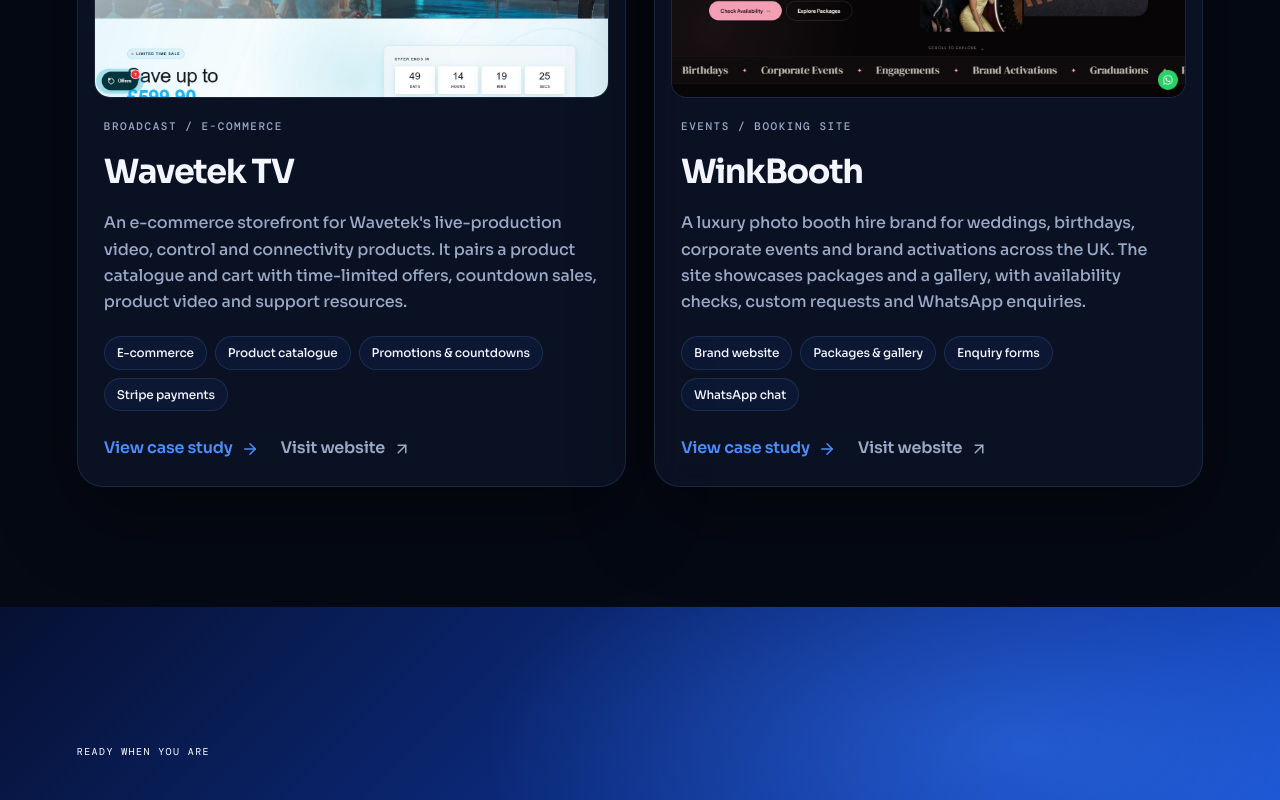
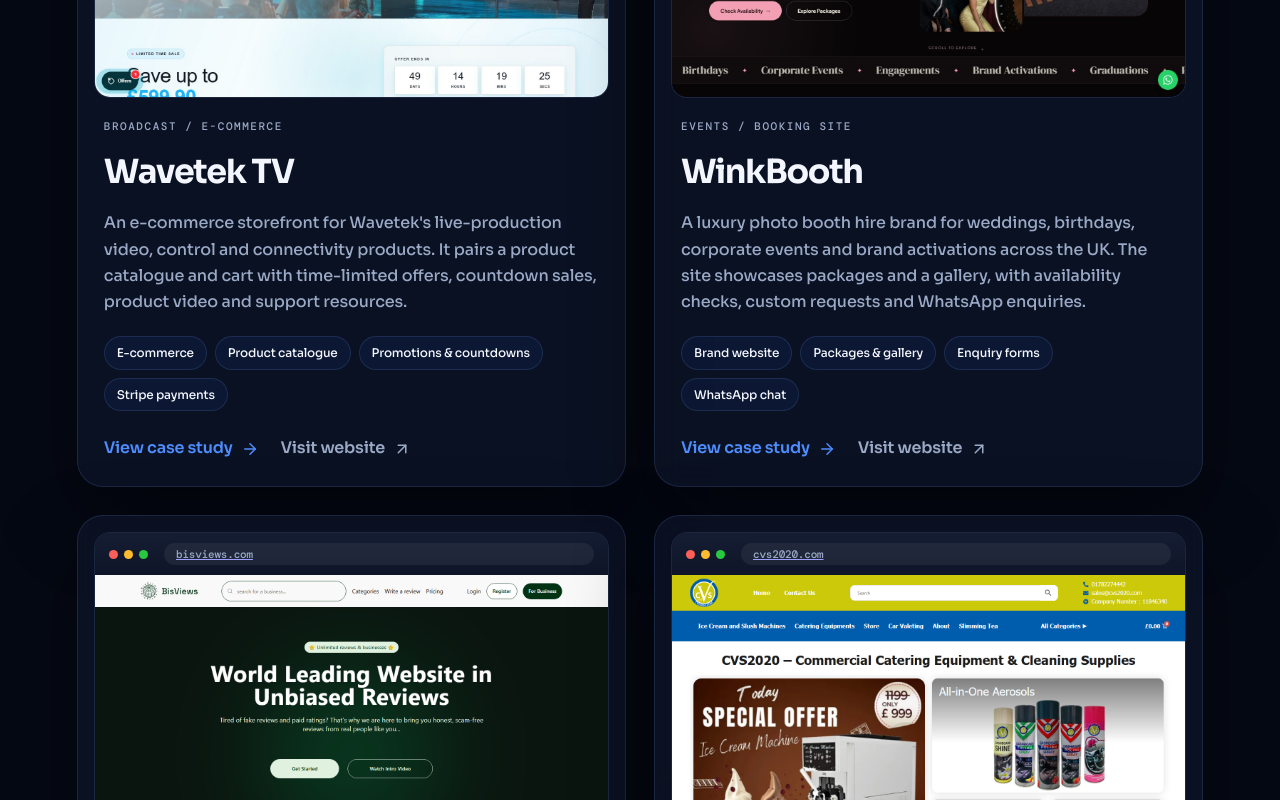
Before and after one commit to prodeveloperpy-hash/agancey, a React (Vite) app: page /work in a window 1280 px wide. Shown: the part 2000-2800 px from the top of the page. Built offline with nearby package versions, Linux system fonts and the light colour scheme; a web font is replaced by a local one.

Commit message:
work added

```diff
--- a/src/data/content.ts
+++ b/src/data/content.ts
@@ -207,6 +207,29 @@
   },
 ]
 
+/** Additional live websites displayed on the Work page. */
+type WorkProject = Pick<Project, 'name' | 'category' | 'overview' | 'url' | 'screenshot' | 'tags' | 'year'> & { slug?: string }
+
+export const workProjects: WorkProject[] = [
+  ...projects,
+  {
+    name:'BisViews',
+    category:'BUSINESS / REVIEW PLATFORM',
+    overview:'A business discovery and review platform where visitors search for companies, browse categories and share their experiences, with dedicated registration for businesses.',
+    url:'https://bisviews.com/',
+    screenshot:'/images/work/bisviews.png',
+    tags:['Business search', 'Categories', 'Customer reviews', 'Business registration'],
+  },
+  {
+    name:'CVS2020',
+    category:'RETAIL / E-COMMERCE',
+    overview:'An online store for commercial catering equipment and professional cleaning supplies, with product categories covering ice cream machines, slush machines and pressure washers.',
+    url:'https://cvs2020.com/',
+    screenshot:'/images/work/cvs2020.png',
+    tags:['E-commerce', 'Product catalogue', 'WordPress', 'WooCommerce'],
+  },
+]
+
 /** Supplied photos for service detail heroes. */
 export const serviceHeroImages: Record<string, ServiceImage> = {
   "solution-architecture": { src:"/images/services/heroes/solution-architecture.jpg", alt:"Team planning a technology architecture with connected AI and cloud systems" },
--- a/src/pages.tsx
+++ b/src/pages.tsx
@@ -21,7 +21,7 @@
 import aboutHero from './assets/about-hero.webp'
 import SiteNav from './SiteNav'
 import { ServiceImageLoop, BrandMark, brandsForTags, serviceTools, type BrandTool } from './components/ServiceImageLoop'
-import { projects, serviceImages, serviceHeroImages } from './data/content'
+import { projects, workProjects, serviceImages, serviceHeroImages } from './data/content'
 import { AnimatedNumber } from './components/motion-primitives/AnimatedNumber'
 import { BorderTrail } from './components/motion-primitives/BorderTrail'
 import { GlowEffect } from './components/motion-primitives/GlowEffect'
@@ -356,12 +356,14 @@
   return (
     <PageShell index="02" label="SELECTED WORK" heroImage={workHero} title={<>Products made to<br /><em>move the needle</em></>} intro="A selection of digital systems built around hard problems, real users, and measurable outcomes.">
       <section className="project-grid">
-        {projects.map(({ slug, name, category, overview, url, screenshot, tags, year }, index) => {
+        {workProjects.map(({ slug, name, category, overview, url, screenshot, tags, year }, index) => {
           const host = url ? url.replace(/^https?:\/\//, '').replace(/\/$/, '') : ''
+          const destination = slug ? `/work/${slug}` : url
+          const externalProps = slug ? {} : { target:'_blank', rel:'noreferrer' }
           return (
             <motion.article className="project-card" key={name} {...reveal(index % 2)}>
               <Spotlight size={420} />
-              <Link to={`/work/${slug}`} aria-label={`${name} case study`}>
+              <Link to={destination} {...externalProps} aria-label={slug ? `${name} case study` : `Visit ${name} website`}>
                 <Tilt className="project-shot" rotationFactor={4}>
                   <div className="project-shot-bar" aria-hidden="true"><i /><i /><i /><span>{host || name.toLowerCase()}</span></div>
                   <img src={screenshot} alt={`${name} project screenshot`} loading="lazy" />
@@ -369,11 +371,11 @@
               </Link>
               <div className="project-body">
                 <div className="project-meta"><small>{category}</small>{year && <small>{year}</small>}</div>
-                <h2><Link to={`/work/${slug}`}>{name}</Link></h2>
+                <h2><Link to={destination} {...externalProps}>{name}</Link></h2>
                 <p>{overview}</p>
                 {tags && tags.length > 0 && <ul>{tags.map(tag => <li key={tag}>{tag}</li>)}</ul>}
                 <div className="project-actions">
-                  <Link className="project-link project-card-link" to={`/work/${slug}`}>View case study <ArrowRight /></Link>
+                  {slug && <Link className="project-link project-card-link" to={`/work/${slug}`}>View case study <ArrowRight /></Link>}
                   {url && <a className="project-link project-link-muted" href={url} target="_blank" rel="noreferrer">Visit website <ArrowUpRight /></a>}
                 </div>
               </div>
```
Also changed, not shown: public/images/work/bisviews.png (added), public/images/work/cvs2020.png (added), 5 other files (tests, documents, lock files or other folders).
